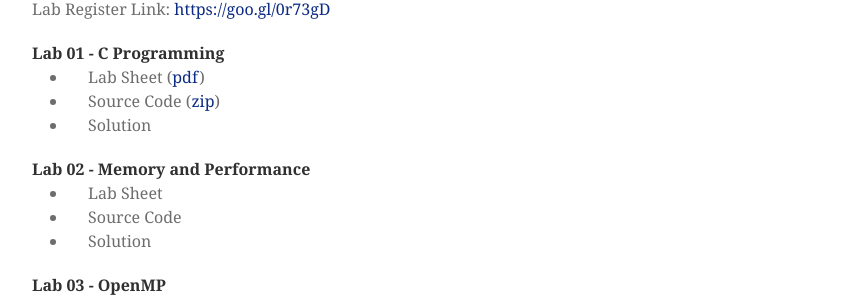
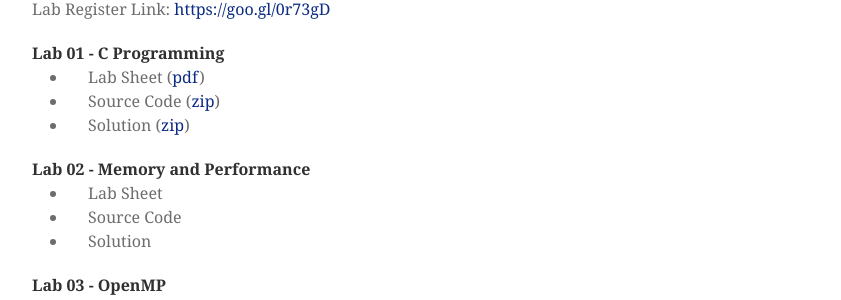
Before and after one commit to mondus/mondus.github.io, a Jekyll site: the page built from teaching/COM4521/index.md, in a window 1280 px wide and 900 px high, scrolled down 4227 px. Shown: the part 146-446 px from the top of the window, without its empty margins (208-1049 px from the left). Built offline with Jekyll 4.4.1, drawn with Linux system fonts in a browser that asks for light colours; nearby versions of some CDN libraries; some web fonts are replaced.

Commit message:
Update index.md

```diff
--- a/teaching/COM4521/index.md
+++ b/teaching/COM4521/index.md
@@ -193,7 +193,7 @@ Lab Register Link: [https://goo.gl/0r73gD](https://goo.gl/0r73gD)
 
 * Lab Sheet ([pdf](https://drive.google.com/file/d/0B2HbOiEppVPMUHp1N19RRlNZN3c/view?usp=sharing))
 * Source Code ([zip](https://github.com/mondus/com4521/archive/Lab01_src.zip))
-* Solution
+* Solution ([zip](https://github.com/mondus/com4521/archive/Lab01_sln.zip))
 
 #### Lab 02 - Memory and Performance
 
```
